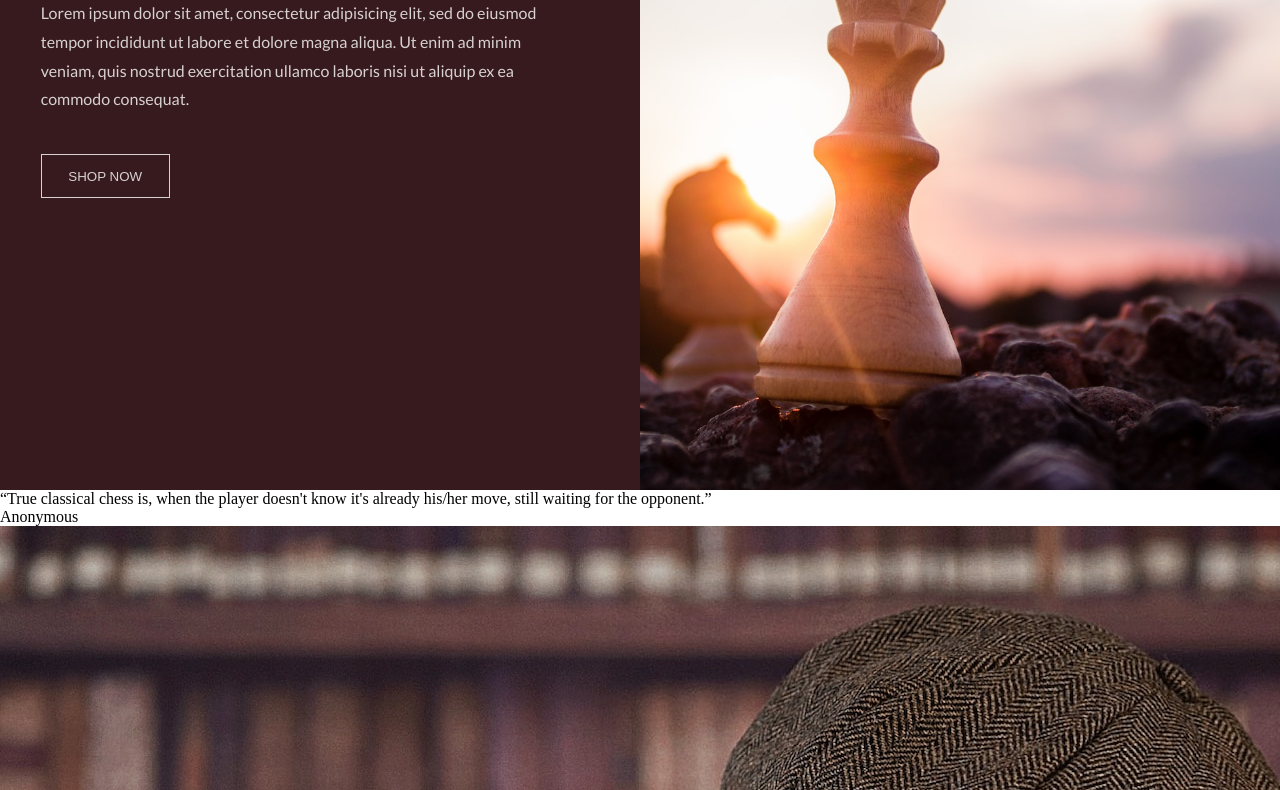
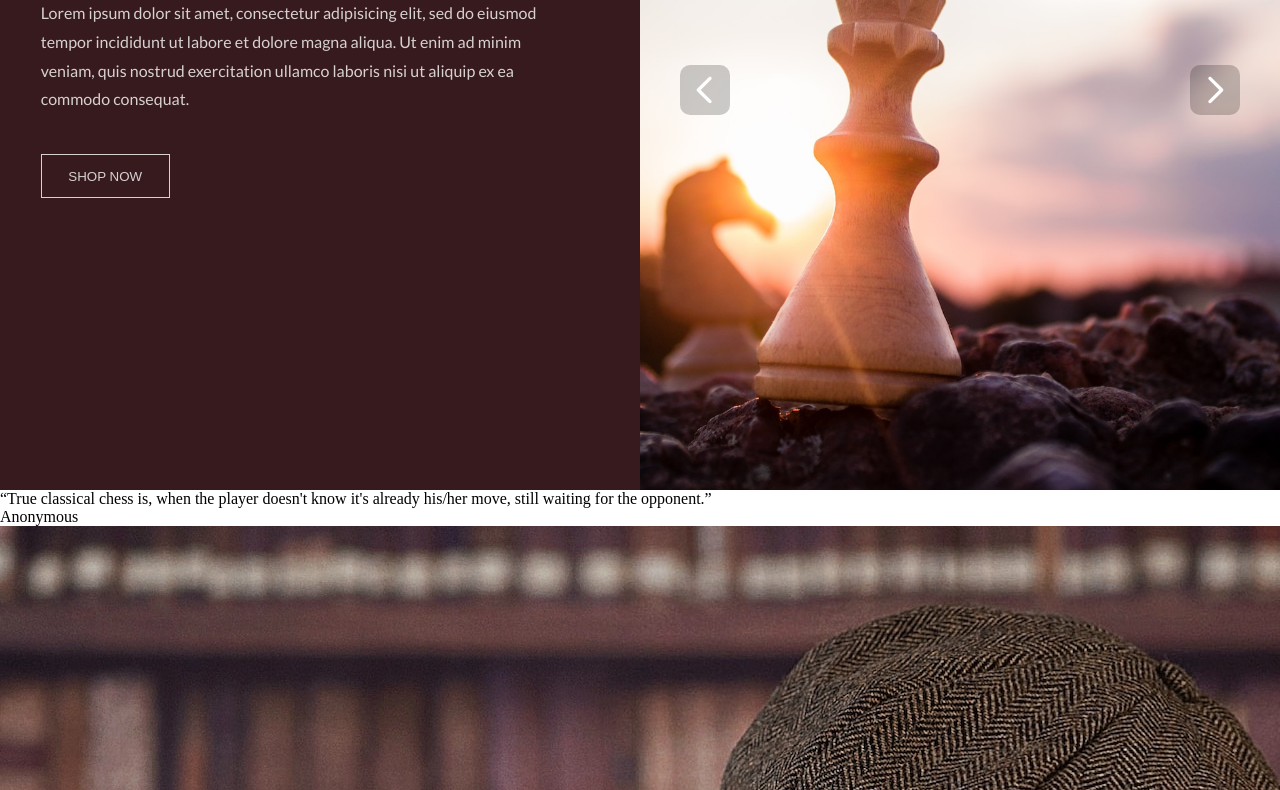
Before and after one commit to john0ground/Chess-Ecommerce-Page, a plain HTML site: page index.html in a window 1280 px wide. Shown: the part 310-1100 px from the top of the page. Drawn offline with nearby package versions, Linux system fonts and the light colour scheme.

Commit message:
setup image carousel

```diff
--- a/index.html
+++ b/index.html
@@ -46,9 +46,29 @@
         </div>
 
         <div class="hero-images">
-            <ul data-slides>
-                <li><img src="images/chess-nature.jpg" alt="image 1"></li>
-            </ul>
+            <div class="carousel">
+                <button class="slide-left" data-carousel-button="prev">
+                    <svg viewBox="0 0 24 24" fill="none" xmlns="http://www.w3.org/2000/svg" transform="matrix(-1, 0, 0, 1, 0, 0)">
+                        <g id="SVGRepo_bgCarrier" stroke-width="0"/>
+                        <g id="SVGRepo_tracerCarrier" stroke-linecap="round" stroke-linejoin="round"/>
+                        <g id="SVGRepo_iconCarrier"> <path fill-rule="evenodd" clip-rule="evenodd" d="M8.29289 4.29289C8.68342 3.90237 9.31658 3.90237 9.70711 4.29289L16.7071 11.2929C17.0976 11.6834 17.0976 12.3166 16.7071 12.7071L9.70711 19.7071C9.31658 20.0976 8.68342 20.0976 8.29289 19.7071C7.90237 19.3166 7.90237 18.6834 8.29289 18.2929L14.5858 12L8.29289 5.70711C7.90237 5.31658 7.90237 4.68342 8.29289 4.29289Z" fill="#ffffff"/> </g>
+                    </svg>
+                </button>
+                <button class="slide-right" data-carousel-button="next">
+                    <svg viewBox="0 0 24.00 24.00" fill="none" xmlns="http://www.w3.org/2000/svg" stroke="#ffffff" stroke-width="0.00024000000000000003">
+                        <g id="SVGRepo_bgCarrier" stroke-width="0"/>
+                        <g id="SVGRepo_tracerCarrier" stroke-linecap="round" stroke-linejoin="round"/>
+                        <g id="SVGRepo_iconCarrier"> <path fill-rule="evenodd" clip-rule="evenodd" d="M8.29289 4.29289C8.68342 3.90237 9.31658 3.90237 9.70711 4.29289L16.7071 11.2929C17.0976 11.6834 17.0976 12.3166 16.7071 12.7071L9.70711 19.7071C9.31658 20.0976 8.68342 20.0976 8.29289 19.7071C7.90237 19.3166 7.90237 18.6834 8.29289 18.2929L14.5858 12L8.29289 5.70711C7.90237 5.31658 7.90237 4.68342 8.29289 4.29289Z" fill="#ffffff"/> </g>
+                    </svg>
+                </button>
+
+                <ul data-slides>
+                    <li class="slide" data-active><img src="images/nature-chess.jpg" alt="Chess Image 1"></li>
+                    <li class="slide"><img src="images/blonde-chess.jpg" alt="Chess Image 2"></li>
+                    <li class="slide"><img src="images/park-chess.jpg" alt="Chess Image 3"></li>
+                    <li class="slide"><img src="images/2people-chess.jpg" alt="Chess Image 4"></li>
+                </ul>
+            </div>
         </div>
     </section>
     <section class="quote">
--- a/main.js
+++ b/main.js
@@ -1,5 +1,29 @@
-//  set header paddingLeft dependent from hero margin;
+//  set header paddingLeft equal to hero margin;
 const heroTextContainer = document.querySelector('.text-container');
 const distanceFromLeft = heroTextContainer.offsetLeft;
 const logo = document.querySelector('.logo');
 logo.style.paddingLeft = `${distanceFromLeft}px`;
+
+const slideButtons = document.querySelectorAll('[data-carousel-button]');
+
+slideButtons.forEach(button => {
+    button.addEventListener('click', () => {
+        const offset = button.dataset.carouselButton === 'next'? 1 : -1;
+        const slides = document
+            .querySelector('.carousel')
+            .querySelector('[data-slides]');
+
+        const activeSlide = slides.querySelector("[data-active]");
+        let newIndex = [...slides.children].indexOf(activeSlide) + offset;
+        if (newIndex < 0) newIndex = slides.children.length - 1;
+        if (newIndex >= slides.children.length) newIndex = 0;
+
+        slides.children[newIndex].dataset.active = true;
+        delete activeSlide.dataset.active;
+
+        const titlePositive = document.querySelector('.title-positive');
+        if (newIndex === 0) titlePositive.style.color = '#371A1D';
+        if (newIndex === 1) titlePositive.style.color = 'rgba(255, 255, 255, 0.8)';
+        if (newIndex > 1) titlePositive.style.color = '#CFAD9D';
+    })
+});
--- a/scss/style.scss
+++ b/scss/style.scss
@@ -28,6 +28,7 @@ header {
     position: fixed;
     width: 100%;
     padding: 20px 50px 0 0;
+    z-index: 2;
 }
 
 svg {
@@ -84,6 +85,12 @@ nav {
     position: relative;
 }
 
+.button {
+    color: $text-light;
+    padding: 1em 2em;
+    margin-top: 40px;
+}
+
 .text-container {
     margin-top: 9rem;
     position: absolute;
@@ -105,6 +112,8 @@ nav {
             position: absolute;
             right: -0.8rem;
             transform: translateX(100%);
+            z-index: 1;
+            transition: 0.4s ease-in-out;
         }
     }
 
@@ -117,11 +126,9 @@ nav {
     }
 
     button {
+        @extend .button;
         border: 1px solid $text-light;
         background: none;
-        color: $text-light;
-        padding: 1em 2em;
-        margin-top: 40px;
     }
 }
 
@@ -130,12 +137,56 @@ nav {
     height: 100%;
 }
 
+.carousel {
+    width: 100%;
+    height: 100%;
+    position: relative;
+
+    button {
+        z-index: 2;
+        position: absolute;
+        top: 50%;
+        transform: translateY(-50%);
+        border: none;
+        background: rgba(0, 0, 0, 0.2);
+        display: flex;
+        align-items: center;
+        justify-content: center;
+        border-radius: 10px;
+        width: 50px;
+        height: 50px;
+
+        svg {
+            width: 40px;
+            pointer-events: none;
+        }
+    }
+
+    button:hover {
+        cursor: pointer;
+        background: rgba(0, 0, 0, 0.3);
+    }
+
+    .slide-left {
+        left: 2.5rem;
+    }
+
+    .slide-right {
+        right: 2.5rem;
+    }
+}
+
 ul[data-slides] {
     list-style: none;
-    height: 100%;
 
-    li {
+    .slide {
         height: 100%;
+        width: 100%;
+        position: absolute;
+        inset: 0;
+        opacity: 0;
+        transition: 0.2s opacity ease-in-out;
+        transition-delay: 0.2s;
 
         img {
             width: 100%;
@@ -143,4 +194,9 @@ ul[data-slides] {
             object-fit: cover;
         }
     }
+
+    .slide[data-active] {
+        opacity: 1;
+        transition-delay: 0s;
+    }
 }
```
Also changed, not shown: css/style.css, images/2people-chess.jpg (added), images/blonde-chess.jpg (added), images/man-chess.jpg (added), images/nature-chess.jpg (renamed from images/chess-nature.jpg), svg/right.svg, 1 other file.
